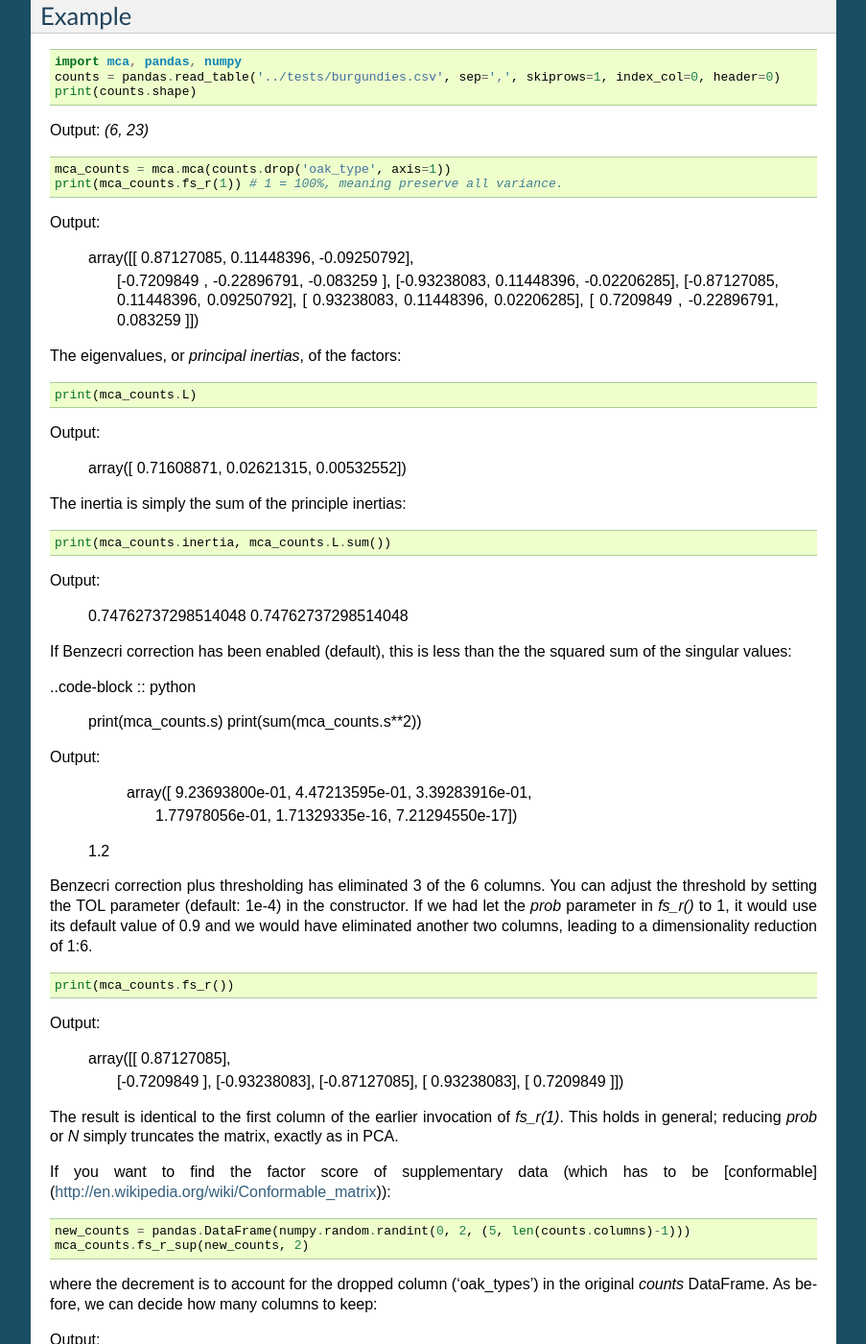
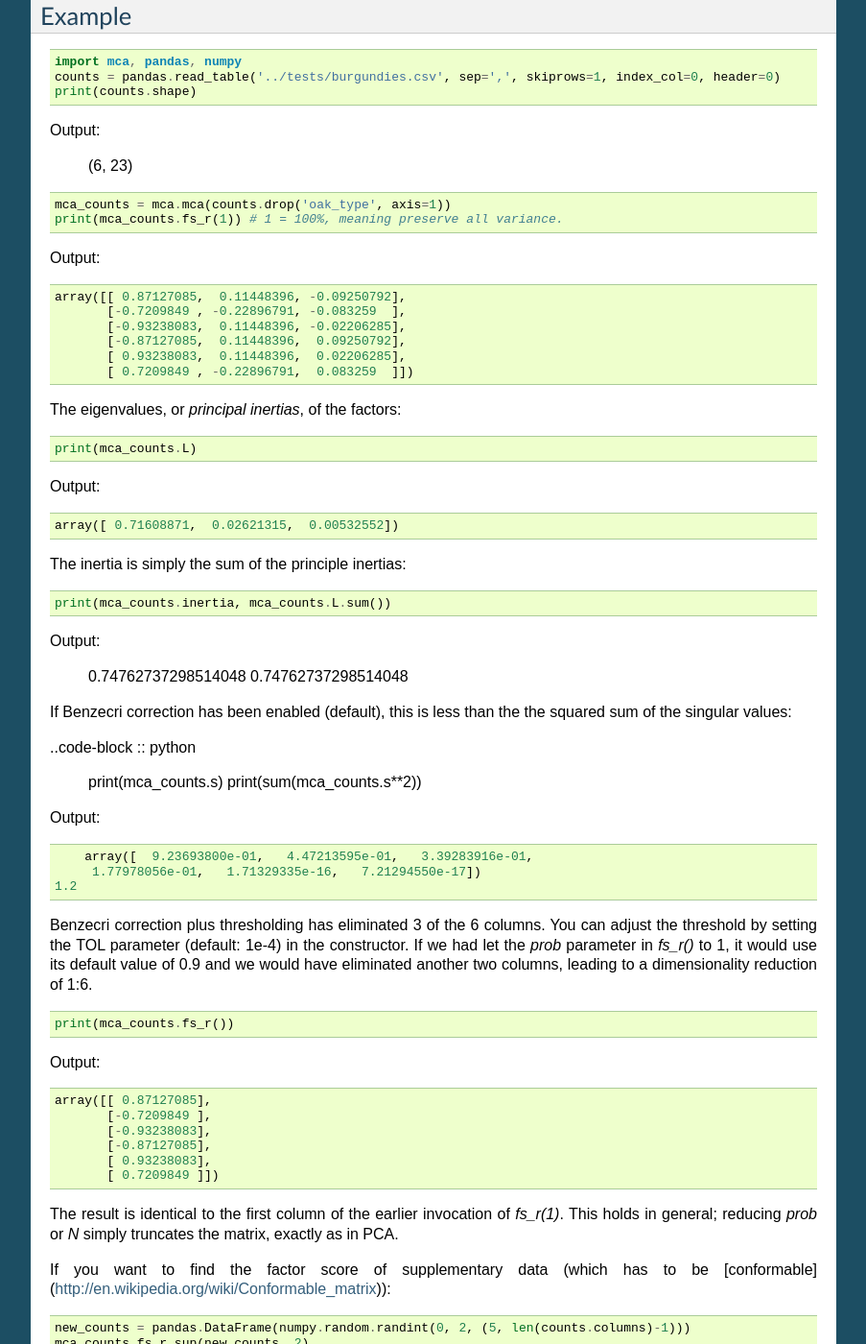
Before and after one commit to esafak/mca, a Sphinx documentation site: the page built from docs/usage.rst, in a window 1280 px wide and 1400 px high, scrolled down 351 px. Shown: the whole window at 96% size, without its empty margins (198-1101 px from the left). Built offline with Sphinx 7.4.7, drawn with Linux system fonts in a browser that asks for light colours; the version number is read from the project's files by our own code; part of the change alters nothing that is shown; some of the changed text lies outside the part shown.

Commit message:
Update usage.rst

```diff
--- a/docs/usage.rst
+++ b/docs/usage.rst
@@ -4,7 +4,7 @@ Usage
 
 To use mca in a project::
 
-.. code:: python
+.. code-block :: python
 
 	import mca
 	mca_df = mca.mca(dataframe[, cols=None][, ncols=None][, benzecri=True])
@@ -25,7 +25,9 @@ Example
 	counts = pandas.read_table('../tests/burgundies.csv', sep=',', skiprows=1, index_col=0, header=0)
 	print(counts.shape)
 
-Output: `(6, 23)`
+Output:
+
+	(6, 23)
 
 .. code-block :: python
 
@@ -33,6 +35,8 @@ Output: `(6, 23)`
 	print(mca_counts.fs_r(1)) # 1 = 100%, meaning preserve all variance.
 
 Output:
+
+.. code-block :: python
 
 	array([[ 0.87127085,  0.11448396, -0.09250792],
 	       [-0.7209849 , -0.22896791, -0.083259  ],
@@ -49,6 +53,8 @@ The eigenvalues, or *principal inertias*, of the factors:
 
 Output:
 
+.. code-block :: python
+
 	array([ 0.71608871,  0.02621315,  0.00532552])
 
 The inertia is simply the sum of the principle inertias:
@@ -56,7 +62,6 @@ The inertia is simply the sum of the principle inertias:
 .. code-block :: python
 
 	print(mca_counts.inertia, mca_counts.L.sum())
-
 
 Output:
 
@@ -71,6 +76,8 @@ If Benzecri correction has been enabled (default), this is less than the the squ
 
 Output:
 
+.. code-block ::
+
 	array([  9.23693800e-01,   4.47213595e-01,   3.39283916e-01,
          1.77978056e-01,   1.71329335e-16,   7.21294550e-17])
     1.2
@@ -81,8 +88,9 @@ Benzecri correction plus thresholding has eliminated 3 of the 6 columns. You can
 
 	print(mca_counts.fs_r())
 
+Output:
 
-Output:
+.. code-block :: python
 
 	array([[ 0.87127085],
 	       [-0.7209849 ],
@@ -104,6 +112,8 @@ where the decrement is to account for the dropped column ('oak_types') in the or
 
 Output:
 
+.. code-block :: python
+
 	array([[ -3.33523735e-02,   2.27874988e-16],
 	       [  3.13116890e-01,  -1.12938488e-01],
 	       [ -3.33523735e-02,   3.33829232e-16],
```
